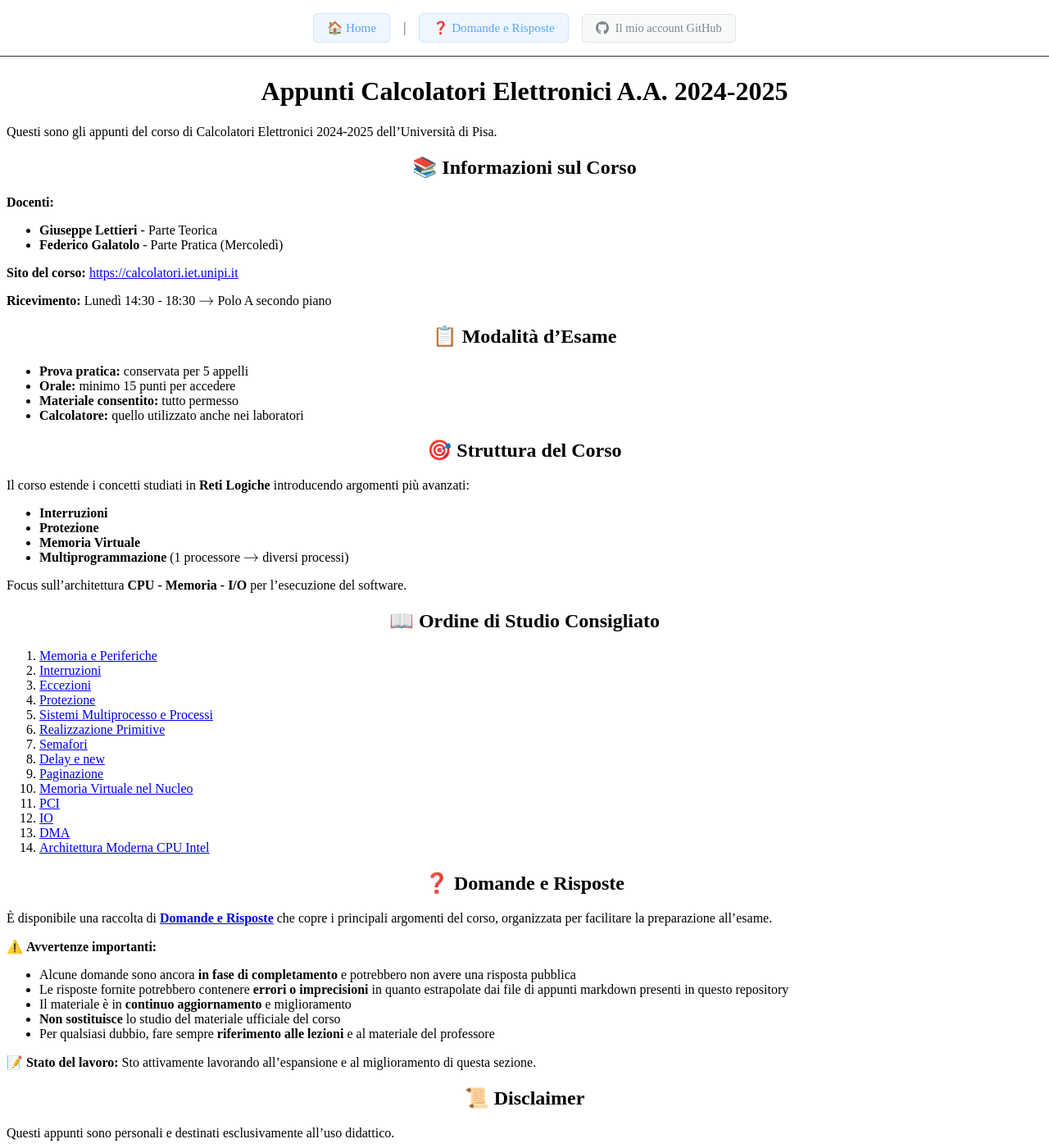
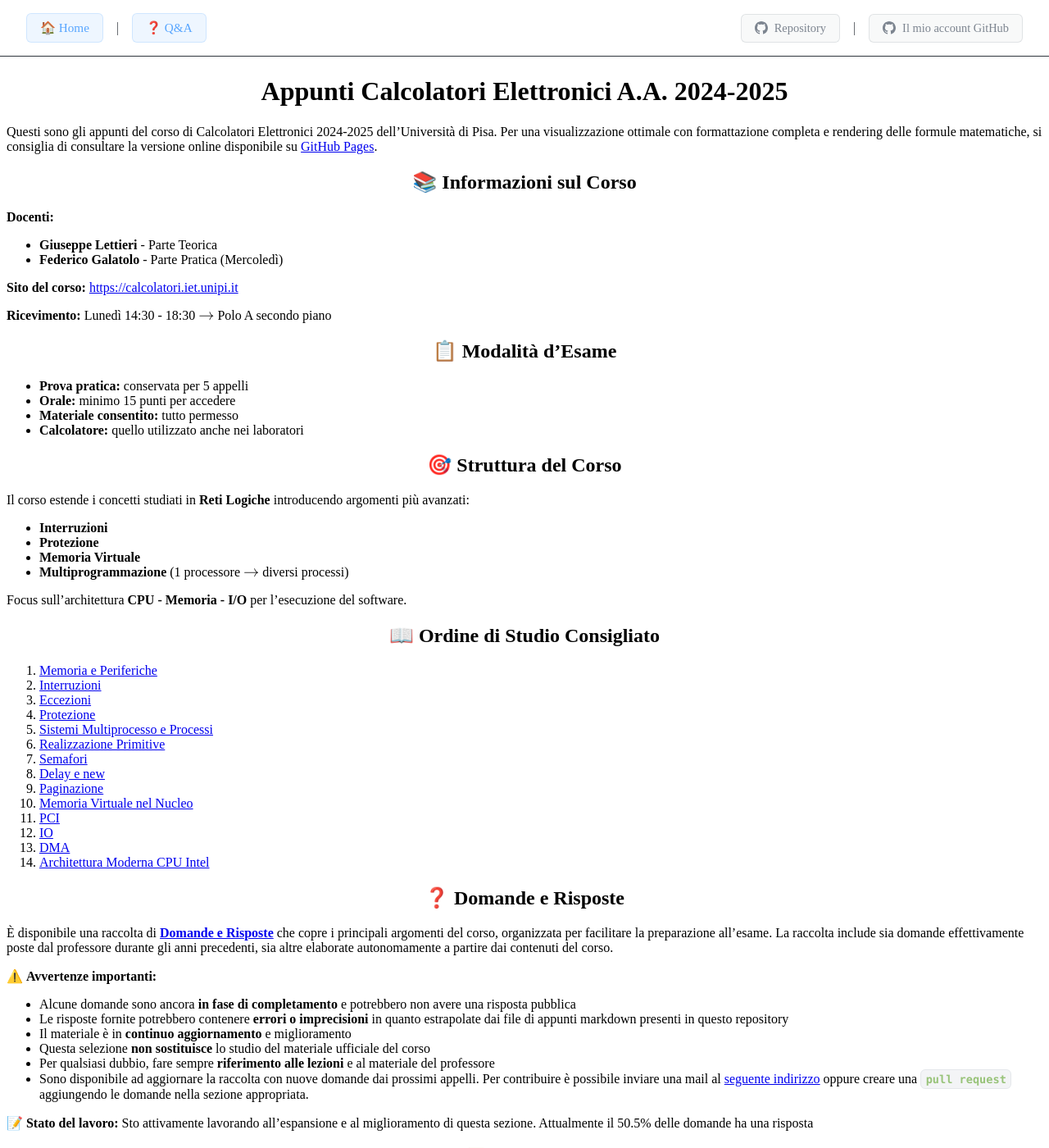
Before and after one commit to Gabriele-D-Cambria/Appunti-Calcolatori-Elettronici-2024-2025, a Jekyll site: the page built from README.md, in a window 1280 px wide and 1400 px high. Shown: the whole window at 82% size. Built offline with Jekyll 4.4.1, drawn with Linux system fonts in a browser that asks for light colours; nearby versions of some CDN libraries; our own code applies the rules of GitHub Pages for plain Markdown files.

Commit message:
Aggiornamento della sezione "Domande e Risposte" nel README e miglioramenti alla navigazione del layout, inclusa l'aggiunta di un link al repository GitHub. Modifiche allo stile per una migliore responsività della navigazione.

```diff
--- a/README.md
+++ b/README.md
@@ -1,6 +1,7 @@
 # Appunti Calcolatori Elettronici A.A. 2024-2025
 
 Questi sono gli appunti del corso di Calcolatori Elettronici 2024-2025 dell'Università di Pisa.
+Per una visualizzazione ottimale con formattazione completa e rendering delle formule matematiche, si consiglia di consultare la versione online disponibile su [GitHub Pages](https://gabriele-d-cambria.github.io/Appunti-Calcolatori-Elettronici-2024-2025/).
 
 ## 📚 Informazioni sul Corso
 
@@ -50,15 +51,17 @@ Focus sull'architettura **CPU - Memoria - I/O** per l'esecuzione del software.
 ## ❓ Domande e Risposte
 
 È disponibile una raccolta di **[Domande e Risposte](./Domande%20e%20Risposte)** che copre i principali argomenti del corso, organizzata per facilitare la preparazione all'esame.
+La raccolta include sia domande effettivamente poste dal professore durante gli anni precedenti, sia altre elaborate autonomamente a partire dai contenuti del corso.
 
 ⚠️ **Avvertenze importanti:**
 - Alcune domande sono ancora **in fase di completamento** e potrebbero non avere una risposta pubblica
 - Le risposte fornite potrebbero contenere **errori o imprecisioni** in quanto estrapolate dai file di appunti markdown presenti in questo repository
 - Il materiale è in **continuo aggiornamento** e miglioramento
-- **Non sostituisce** lo studio del materiale ufficiale del corso
+- Questa selezione **non sostituisce** lo studio del materiale ufficiale del corso
 - Per qualsiasi dubbio, fare sempre **riferimento alle lezioni** e al materiale del professore
+- Sono disponibile ad aggiornare la raccolta con nuove domande dai prossimi appelli. Per contribuire è possibile inviare una mail al [seguente indirizzo](mailto:gabrielecambria04@gmail.com?subject=Integrazione%20domande%20calcolatori%20elettronici) oppure creare una `pull request` aggiungendo le domande nella sezione appropriata.
 
-📝 **Stato del lavoro:** Sto attivamente lavorando all'espansione e al miglioramento di questa sezione.
+📝 **Stato del lavoro:** Sto attivamente lavorando all'espansione e al miglioramento di questa sezione. Attualmente il 50.5% delle domande ha una risposta
 
 ## 📜 Disclaimer
 
--- a/_layouts/default.html
+++ b/_layouts/default.html
@@ -23,9 +23,16 @@
                 <div class="nav-internal">
                     <a href="./" class="home-link">🏠 Home</a>
                     <span class="separator">|</span>
-                    <a href="./Domande e Risposte" class="questions-link">❓ Domande e Risposte</a>
+                    <a href="./Domande e Risposte" class="questions-link">❓ Q&A</a>
                 </div>
-                <div class="nav-external">
+                <div class="nav-internal">
+                    <a href="https://github.com/Gabriele-D-Cambria/Appunti-Calcolatori-Elettronici-2024-2025" target="_blank" rel="noopener noreferrer" class="github-link">
+                        <svg class="github-icon" viewBox="0 0 24 24" width="16" height="16">
+                            <path fill="currentColor" d="M12 0c-6.626 0-12 5.373-12 12 0 5.302 3.438 9.8 8.207 11.387.599.111.793-.261.793-.577v-2.234c-3.338.726-4.033-1.416-4.033-1.416-.546-1.387-1.333-1.756-1.333-1.756-1.089-.745.083-.729.083-.729 1.205.084 1.839 1.237 1.839 1.237 1.07 1.834 2.807 1.304 3.492.997.107-.775.418-1.305.762-1.604-2.665-.305-5.467-1.334-5.467-5.931 0-1.311.469-2.381 1.236-3.221-.124-.303-.535-1.524.117-3.176 0 0 1.008-.322 3.301 1.23.957-.266 1.983-.399 3.003-.404 1.02.005 2.047.138 3.006.404 2.291-1.552 3.297-1.23 3.297-1.23.653 1.653.242 2.874.118 3.176.77.84 1.235 1.911 1.235 3.221 0 4.609-2.807 5.624-5.479 5.921.43.372.823 1.102.823 2.222v3.293c0 .319.192.694.801.576 4.765-1.589 8.199-6.086 8.199-11.386 0-6.627-5.373-12-12-12z"/>
+                        </svg>
+                        Repository
+                    </a>
+                    <span class="separator">|</span>
                     <a href="https://github.com/Gabriele-D-Cambria" target="_blank" rel="noopener noreferrer" class="github-link">
                         <svg class="github-icon" viewBox="0 0 24 24" width="16" height="16">
                             <path fill="currentColor" d="M12 0c-6.626 0-12 5.373-12 12 0 5.302 3.438 9.8 8.207 11.387.599.111.793-.261.793-.577v-2.234c-3.338.726-4.033-1.416-4.033-1.416-.546-1.387-1.333-1.756-1.333-1.756-1.089-.745.083-.729.083-.729 1.205.084 1.839 1.237 1.839 1.237 1.07 1.834 2.807 1.304 3.492.997.107-.775.418-1.305.762-1.604-2.665-.305-5.467-1.334-5.467-5.931 0-1.311.469-2.381 1.236-3.221-.124-.303-.535-1.524.117-3.176 0 0 1.008-.322 3.301 1.23.957-.266 1.983-.399 3.003-.404 1.02.005 2.047.138 3.006.404 2.291-1.552 3.297-1.23 3.297-1.23.653 1.653.242 2.874.118 3.176.77.84 1.235 1.911 1.235 3.221 0 4.609-2.807 5.624-5.479 5.921.43.372.823 1.102.823 2.222v3.293c0 .319.192.694.801.576 4.765-1.589 8.199-6.086 8.199-11.386 0-6.627-5.373-12-12-12z"/>
--- a/assets/style.css
+++ b/assets/style.css
@@ -344,24 +344,19 @@ body {
 }
 
 .site-nav {
-    max-width: 1200px;
+    width: 100%;
     margin: 0 auto;
-    padding: 0 1rem;
+    padding: 0 2rem;
     display: flex;
     align-items: center;
     justify-content: space-between;
-    gap: 1rem;
+    gap: 2rem;
 }
 
 .nav-internal {
     display: flex;
     align-items: center;
     gap: 1rem;
-}
-
-.nav-external {
-    display: flex;
-    align-items: center;
 }
 
 .home-link, .questions-link {
```
